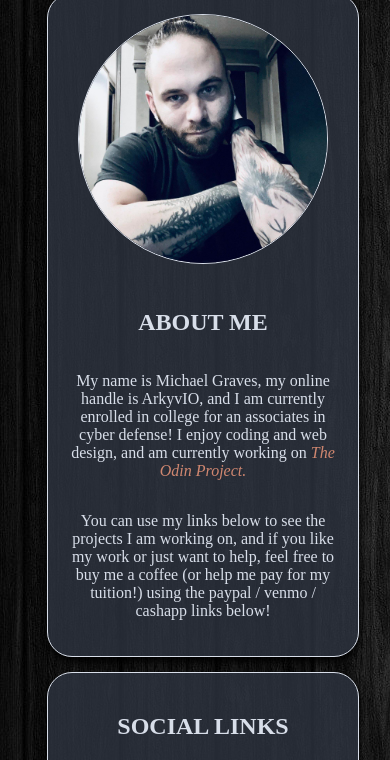
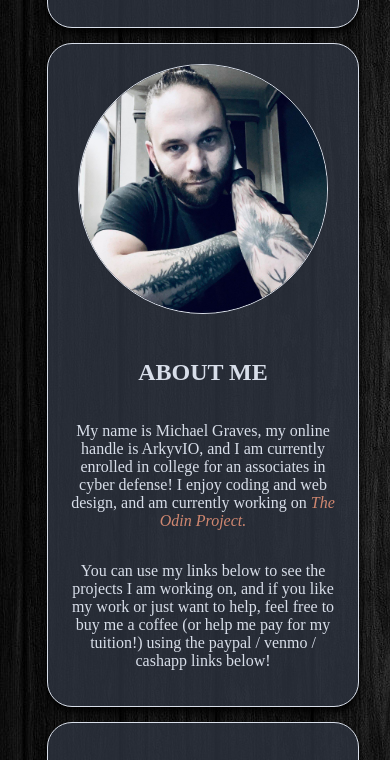
Before and after one commit to ArkyvIO/main-web-arkyvio, a plain HTML site: page index.html in a window 390 px wide. Shown: the part 152-912 px from the top of the page. Drawn offline with Linux system fonts and the light colour scheme.

Commit message:
Fixed background color on phones that scroll outside page containers, added padding to container to separate top and bottom of container from the page top and bottom.

```diff
--- a/css/styles.css
+++ b/css/styles.css
@@ -25,7 +25,7 @@ html {
 
 body {
     /* Background color for webpage */
-    /* background-color: var(--background-dark); */
+    background-color: var(--background-dark);
     background-image: url("../media/background.jpg");
     /* Default font color for page */
     color: var(--first-light);
@@ -66,14 +66,6 @@ body {
     border: 1px solid var(--first-light);
     box-shadow: 0px 5px 10px black;
     justify-content: center;
-}
-
-@media (max-width:825px) {
-    .content-box {
-        flex-direction: column;
-        width: 80%;
-        margin: auto;
-    }
 }
 
 .content-box h2 {
@@ -147,3 +139,16 @@ body {
     margin: auto;
     flex: 1;
 }
+
+
+@media (max-width:825px) {
+    .content-box {
+        flex-direction: column;
+        width: 80%;
+        margin: auto;
+    }
+    .content-container {
+        padding-top: 50px;
+        padding-bottom: 50px;
+    }
+}
```
